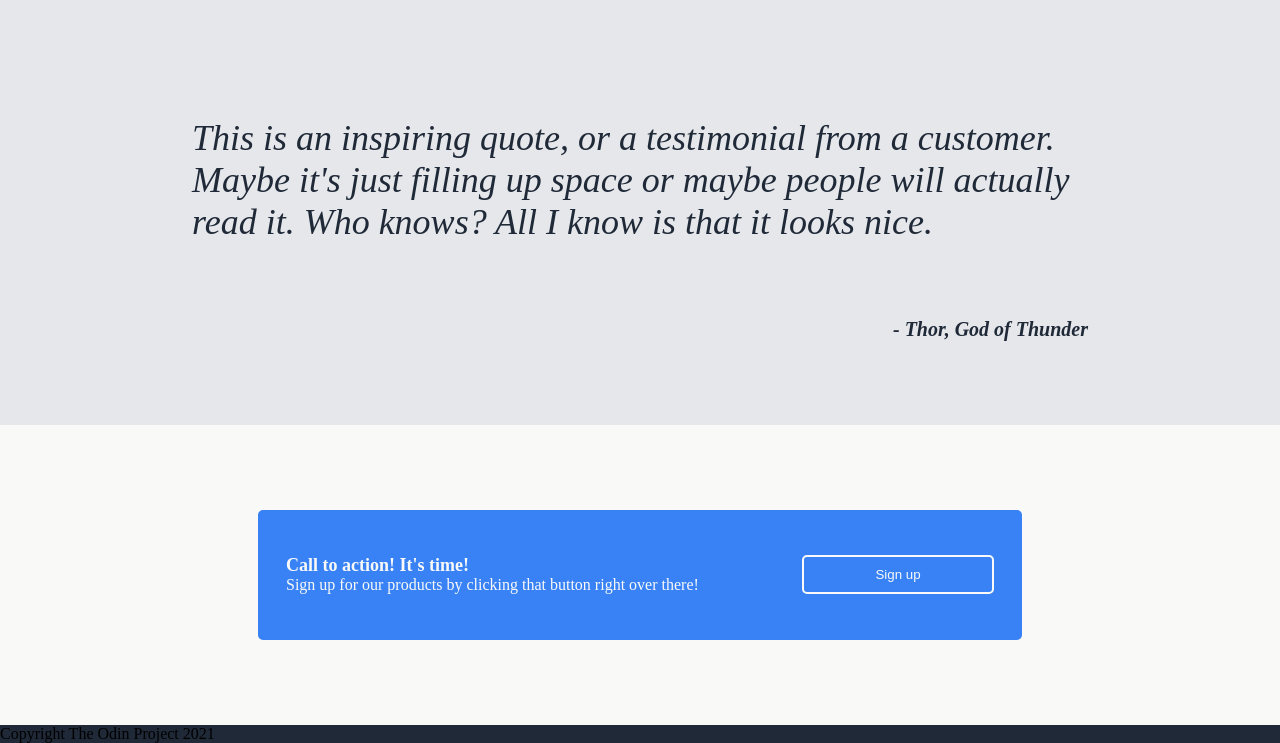
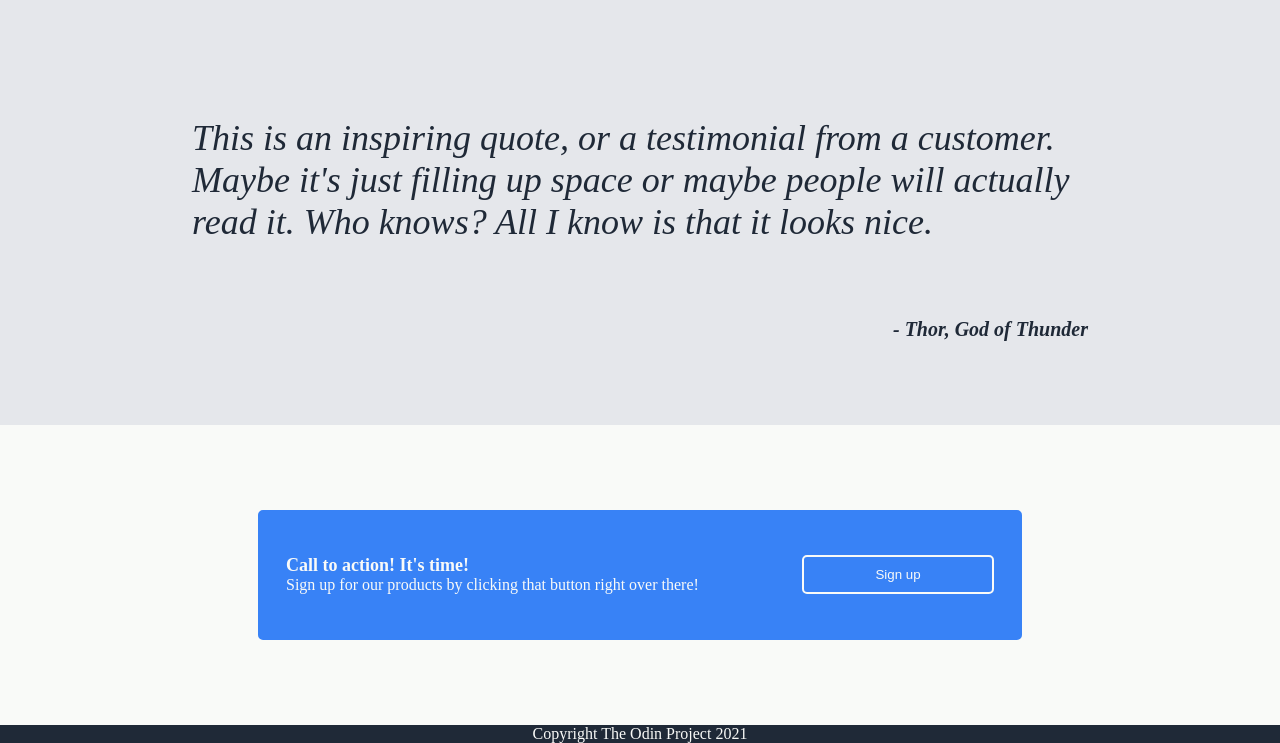
Before and after one commit to chur96/LandingPage, a plain HTML site: page index.html in a window 1280 px wide. Shown: the part 774-1517 px from the top of the page. Drawn offline with Linux system fonts and the light colour scheme.

Commit message:
style footer copyright

```diff
--- a/style.css
+++ b/style.css
@@ -160,4 +160,6 @@
 
 .footer {
     background-color: #1F2937;
+    color: #F9FAF8;
+    text-align: center;
 }
```
